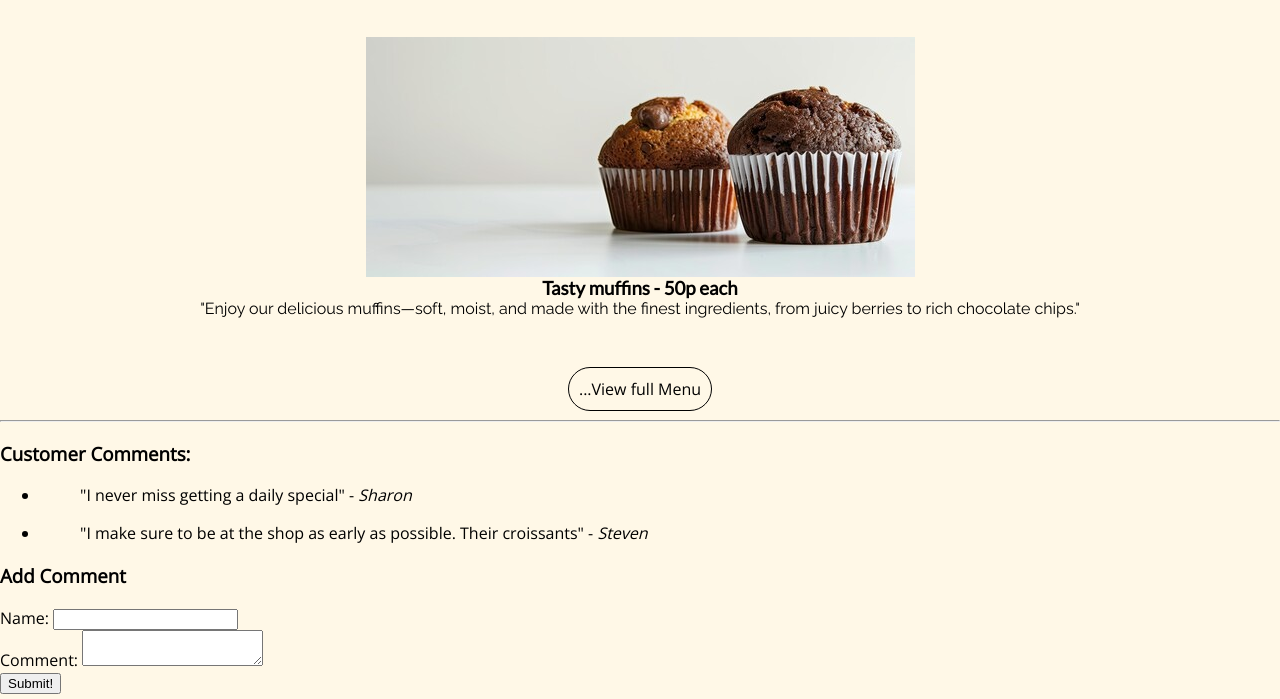
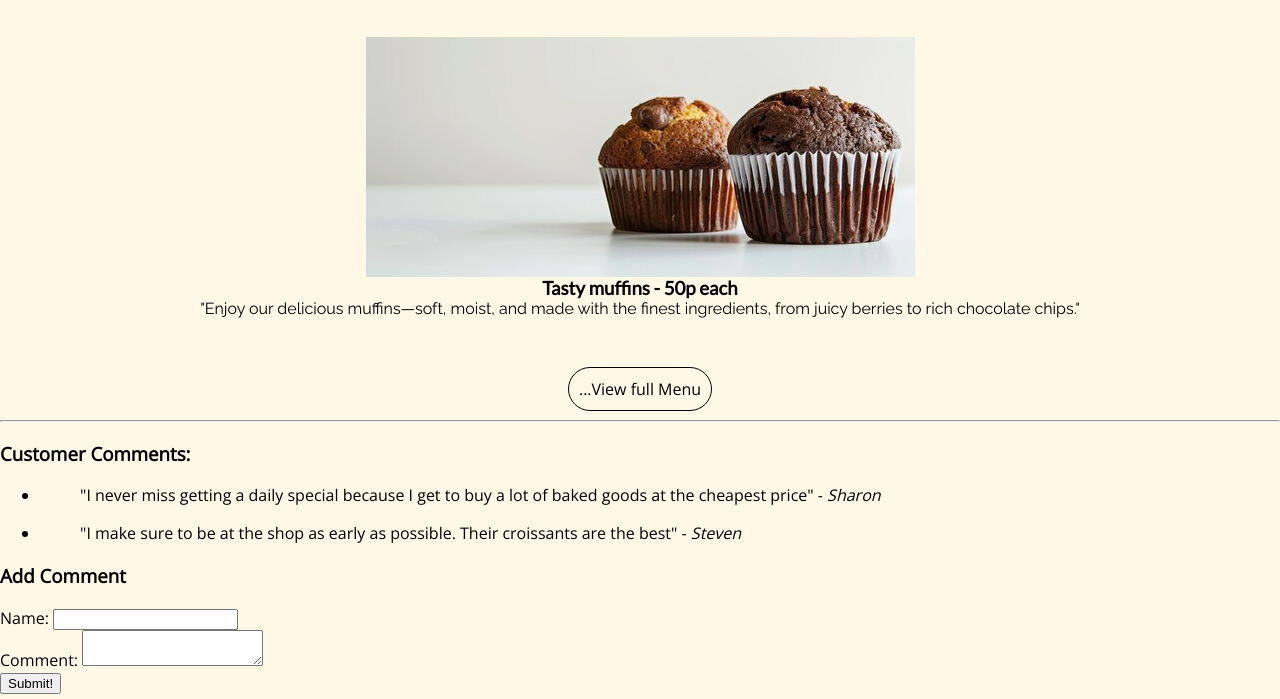
Before and after one commit to Akhwave/akhwave.github.io, a plain HTML site: page index.html in a window 1280 px wide. Shown: the part 799-1498 px from the top of the page. Drawn offline with nearby package versions, Linux system fonts and the light colour scheme.

Commit message:
Update index.html

```diff
--- a/index.html
+++ b/index.html
@@ -64,10 +64,10 @@
             <h3>Customer Comments:</h3>
             <ul>
                 <li>
-                    <blockquote>"I never miss getting a daily special" - <cite>Sharon</cite></blockquote>
+                    <blockquote>"I never miss getting a daily special because I get to buy a lot of baked goods at the cheapest price" - <cite>Sharon</cite></blockquote>
                 </li>
                 <li>
-                    <blockquote>"I make sure to be at the shop as early as possible. Their croissants" - <cite>Steven</cite></blockquote>
+                    <blockquote>"I make sure to be at the shop as early as possible. Their croissants are the best" - <cite>Steven</cite></blockquote>
                 </li>
             </ul>
 
```
